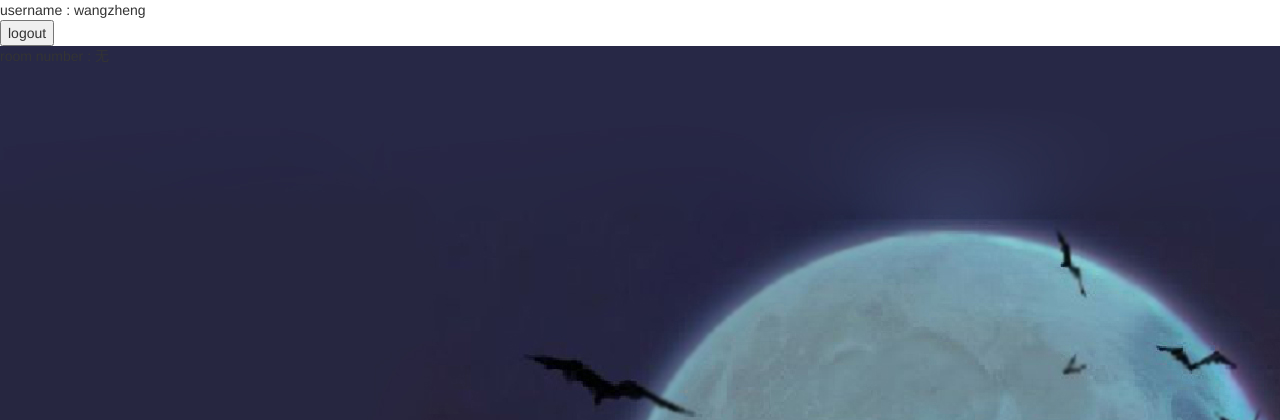
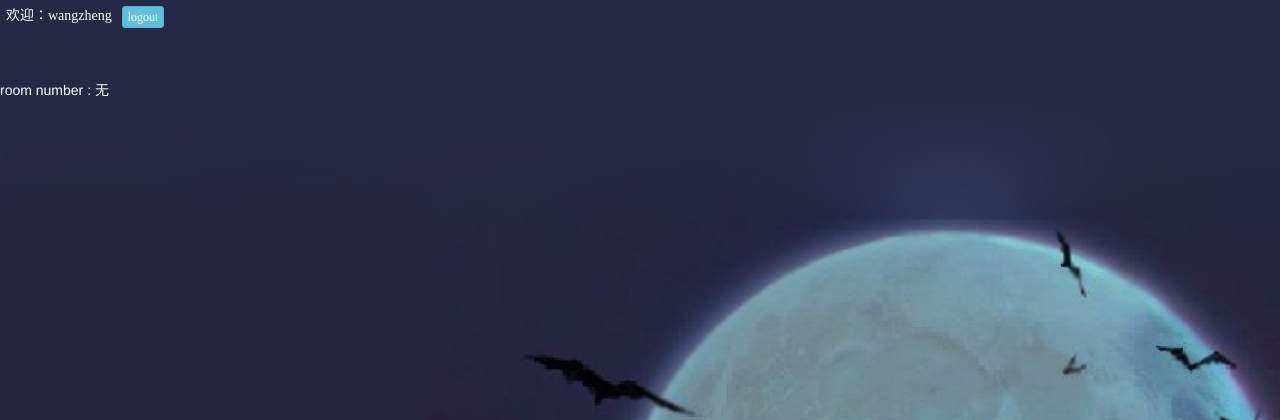
Before and after one commit to wangzheng2013/webwolf, a Django app: page /room/ in a window 1280 px wide. Shown: the top 420 px of the page. Run offline with Django 3.2, Linux system fonts and the light colour scheme; a user stored in the database is signed in; parts of the project's set-up code (start-up, migrations or seed data) failed here and were passed over; some libraries are stand-ins or nearby versions.

Commit message:
userbase

```diff
--- a/service/templates/room.html
+++ b/service/templates/room.html
@@ -1,6 +1,12 @@
 {% extends 'userbase.html' %}
+    {% block css %}
+        .test{color: white}
+    {% endblock %}
 {% block room_description %}
-    <div>
+    <div class="test">
         room number : {{ roomnum}}
     </div>
+    <div id="chatroom">
+
+    </div>
 {% endblock %}
--- a/service/templates/userbase.html
+++ b/service/templates/userbase.html
@@ -5,27 +5,33 @@
      <link type = "text/css" href = "/static/css/bootstrap.min.css" rel = "stylesheet">
     <style>
         body{ background-image:url(/static/images/background.jpg);}
-        #title{ background-color: white}
+        #title{padding:6px;font-family: 微软雅黑;height: 80px;}
+        .title_label{color: white}
+        {% block css %}{% endblock %}
     </style>
 </head>
 <body>
 {% block userbase_content %}
     <div id="title">
-        username : {{ username }}
         {% if not request.user.is_authenticated %}
-        <form method="post" action="/login/">
+        <form method="post" action="/login/" >
             {% csrf_token %}
-            用户名：<input type = 'text' name = 'username'/>
-            密码：<input type = 'password' name = 'password'/>
-            <input type = submit value="login" name="login">
-            </form>
+            <label class="title_label">用户名：</label>
+            <input type = 'text' name = 'username'/>
+            <label class="title_label">密码：</label>
+            <input type = 'password' name = 'password'/>
+            <input type = submit value="login" name="login" class="btn btn-info btn-sm">
+        </form>
         {% else %}
+        <div style="float: left;padding-right: 10px"><p class="title_label">欢迎：{{ username }}</p></div>
+        <div style="float: left">
         <form method="post" action="/logout/">
             {% csrf_token %}
-            <input type = submit value="logout" name="logout">
+            <input type = submit value="logout" name="logout" class="btn btn-info btn-xs">
             </form>
+        </div>
         {% endif %}
-        </div>
+    </div>
 {% endblock %}
 {% block room_description %}
 {% endblock %}
```
